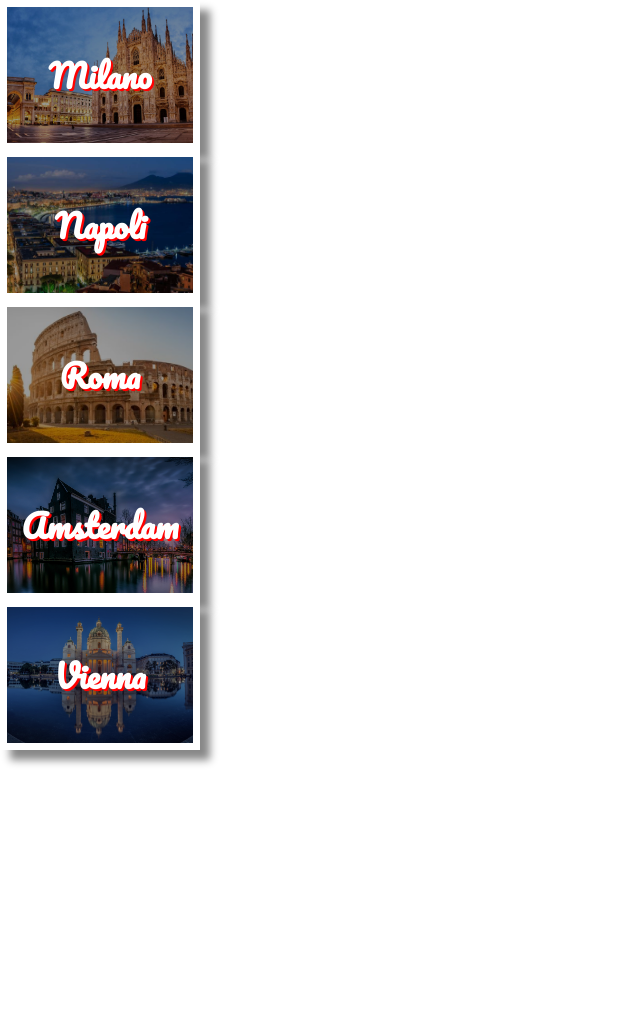
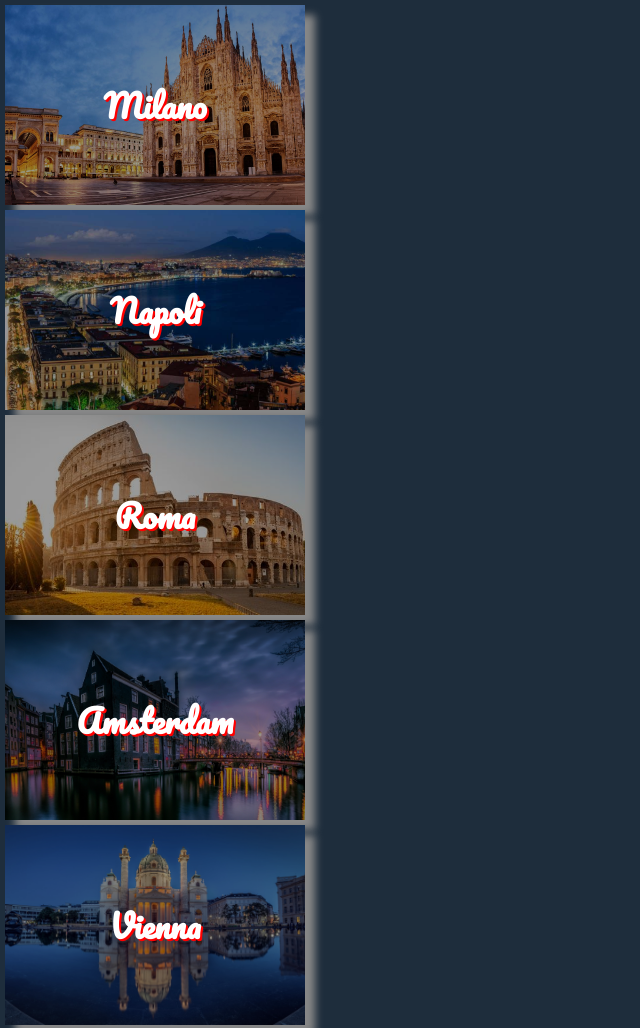
Before and after one commit to FraOliv/htmlcss-airbnb, a plain HTML site: page index.html in a window 1280 px wide. Shown: the whole page, without its empty margins (0-640 px from the left). Before the commit the page ends 800 px from the top, so only its background shows below. Drawn offline with Linux system fonts and the light colour scheme.

Commit message:
Refactoring durante correzione in classe

```diff
--- a/css/style.css
+++ b/css/style.css
@@ -3,22 +3,32 @@
   padding: 0;
   box-sizing: border-box;
 }
+body{
+  background-color: rgb(30,45,60)
+}
+
 .container{
-  width: 200px;
-  height: 150px;
-  border:7px solid white;
+  width: 300px;
+  height: 200px;
+  margin: 5px;
   position: relative;
   background-size: cover;
   background-position: center;
   box-shadow: 10px 10px 8px #888888;
+  cursor: pointer;
+}
 
-
-}
 .layover{
   background: rgba(0, 0, 0, 0.4);
   position: absolute;
   width: 100%;
   height: 100%
+}
+/* ".container:hover .layover"
+aggiunto durante correzione esercizio in classe (DA RICORDARE) */
+
+.container:hover .layover {
+  background: rgba(0, 0, 0, 0.0);
 }
 
 .title{
@@ -29,22 +39,26 @@
   left: 50%;
   transform: translate(-50%, -50%);
   text-shadow: 2px 2px #ff0000;
+  /* text-transform: uppercase; qui potevo usare il text transform
+  per applicare la proprietà uppercase */
 }
 
 /* Qui iniziano le immagini delle città */
+
 .milano{
   background-image: url(../img/milano.jpg);
   display: block;
 
 }
+
 .napoli{
   background-image: url(../img/napoli.jpg);
   display: block;
+}
 
-}
 .roma{
   background-image: url(../img/roma.jpg);
-    display: block;
+  display: block;
 }
 .amsterdam{
   background-image: url(../img/amsterdam.jpg);
@@ -53,6 +67,6 @@
 }
 .vienna{
   background-image: url(../img/vienna.jpg);
-    display: block;
+  display: block;
 }
 /* Qui finiscono le immagini delle città */
--- a/index.html
+++ b/index.html
@@ -1,8 +1,8 @@
 <!DOCTYPE html>
 <html lang="en" dir="ltr">
-<link rel="stylesheet" href="css/style.css">
-<link href="https://fonts.googleapis.com/css2?family=Pacifico&display=swap" rel="stylesheet">
   <head>
+    <link rel="stylesheet" href="css/style.css">
+    <link href="https://fonts.googleapis.com/css2?family=Pacifico&display=swap" rel="stylesheet">
     <meta charset="utf-8">
     <title>airbnb</title>
   </head>
```
Also changed, not shown: 1 other file.
